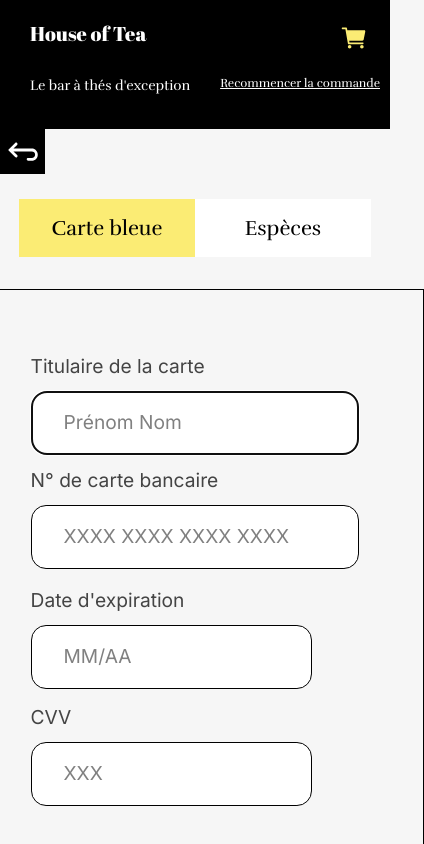
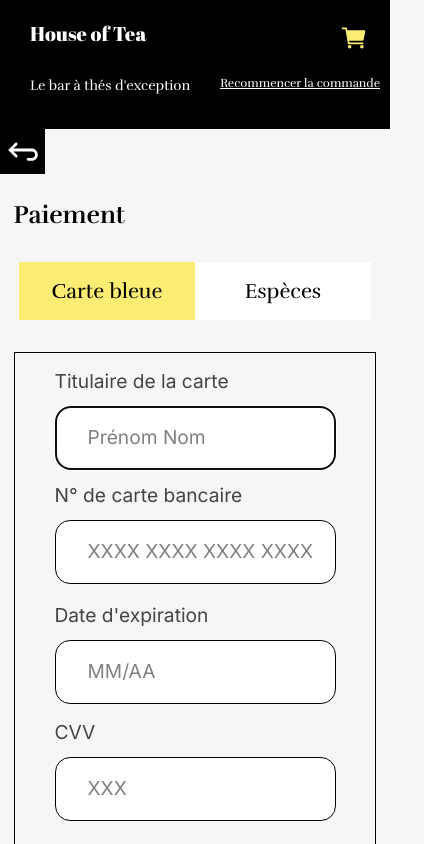
Before and after one commit to Morgane-Compa/house-of-tea, a React (Create React App) app: page /payment in a window 390 px wide. Shown: the top 844 px of the page, 424 px wide, since content can reach past the window. Built offline with nearby package versions, Linux system fonts and the light colour scheme.

Commit message:
responsive paiement

```diff
--- a/src/components/PaymentForm/PaymentForm.module.scss
+++ b/src/components/PaymentForm/PaymentForm.module.scss
@@ -10,6 +10,12 @@
     color: red;
   }
 
+  @media screen and (max-width: 900px) {
+    padding: 1rem;
+    justify-content: center;
+    align-items: center;
+  }
+
   .flexRow {
     display: flex;
     flex-direction: row;
@@ -17,12 +23,19 @@
     justify-content: space-between;
     margin-bottom: 2.75rem;
     gap: 1rem;
+    @media screen and (max-width: 900px) {
+      justify-content: center;
+    }
   }
 
   .flexColumn {
     display: flex;
     flex-direction: column;
     gap: .8rem;
+    @media screen and (max-width: 900px) {
+      justify-content: center;
+      align-items: center;
+    }
   }
 
   .label {
@@ -30,6 +43,9 @@
     color: var(--label-grey);
     font-size: 1.2rem;
     font-weight: 400;
+    @media screen and (max-width: 900px) {
+      align-self: flex-start;
+    }
   }
 
   input {
--- a/src/pages/PaymentPage/PaymentPage.module.scss
+++ b/src/pages/PaymentPage/PaymentPage.module.scss
@@ -23,3 +23,9 @@
 .isSelected{
     background-color: var(--yellow);
 }
+
+.titre {
+  font-family: var(--font-text);
+  font-size: clamp(1.5625rem, -1.1719rem + 8.75vw, 3.75rem);
+  font-weight: bold;
+}
--- a/src/pages/PaymentPage/PaymentPage.tsx
+++ b/src/pages/PaymentPage/PaymentPage.tsx
@@ -7,6 +7,7 @@ const PaymentPage = () => {
   const [payByCard, setPayByCard] = useState<boolean>(true)
   return (
     <section className={style.payment}>
+      <p className={style.titre}>Paiement</p>
       <div className={style['payment-choice']}>
         <button onClick={() => {setPayByCard(true)}} className={`${style['payment-option']} ${payByCard && style.isSelected}`}>
           Carte bleue
```
